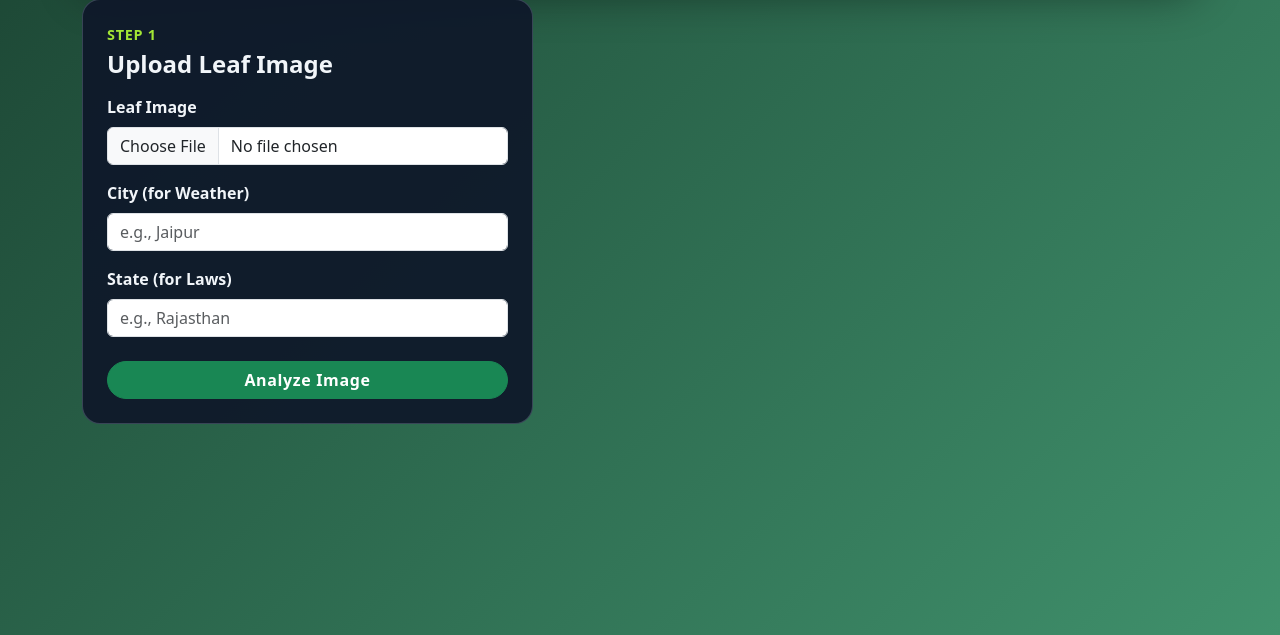
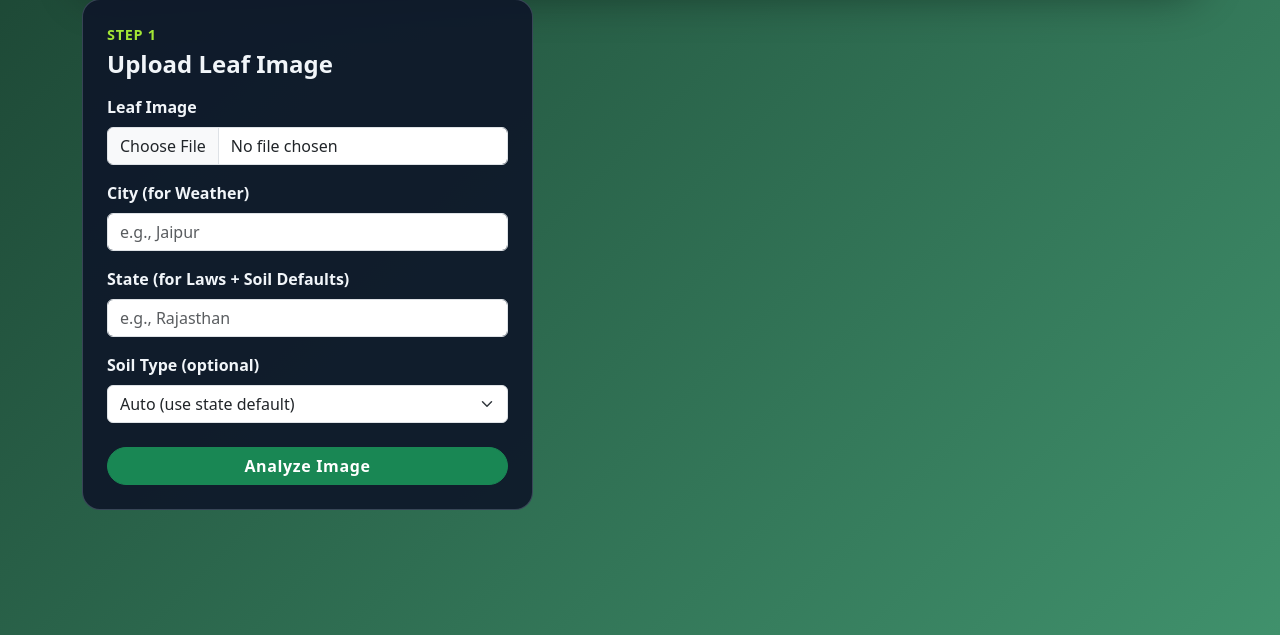
Before and after one commit to kshaunish2924/farming-help-app, a Flask app: page / in a window 1280 px wide. Shown: the part 165-800 px from the top of the page. Run offline with Flask 3, Linux system fonts and the light colour scheme.

Commit message:
Added soil advisory module (location + manual soil type) with fusion logic

```diff
--- a/app.py
+++ b/app.py
@@ -19,6 +19,8 @@ from tensorflow.keras.preprocessing import image as kimage
 import os
 os.makedirs("static/uploads", exist_ok=True)
 
+from flask import Flask, render_template, request, jsonify
+
 
 # Optional: load .env for local dev
 try:
@@ -31,6 +33,7 @@ except Exception:
 # Flask setup & constants
 # --------------------------------
 app = Flask(__name__)
+app.config["MAX_CONTENT_LENGTH"] = 5 * 1024 * 1024  # 5 MB
 
 UPLOAD_FOLDER = "static/uploads/"
 os.makedirs(UPLOAD_FOLDER, exist_ok=True)
@@ -310,6 +313,88 @@ def laws_for_state(state: Optional[str], predicted_label: Optional[str]) -> List
     return items
 
 # --------------------------------
+# Soil Add-on (Location + Manual Soil Type)
+# --------------------------------
+SOIL_CATALOG = _load_json_file("soil/soil_catalog.json") or {}
+STATE_SOILS = _load_json_file("soil/state_soils.json") or {}
+
+def get_state_default_soils(state: str) -> List[str]:
+    st = (state or "").strip()
+    if not st or st not in STATE_SOILS:
+        return []
+    return STATE_SOILS[st].get("default_soils", []) or []
+
+def get_soil_info(soil_type: Optional[str]) -> Optional[dict]:
+    if not soil_type:
+        return None
+    return SOIL_CATALOG.get(soil_type)
+
+def choose_soil(state: str, manual_soil: Optional[str]) -> Tuple[Optional[str], Optional[dict], str]:
+    """
+    Returns: (soil_type, soil_info, source)
+    source: 'manual' or 'default' or 'none'
+    """
+    manual_soil = (manual_soil or "").strip()
+    if manual_soil and manual_soil in SOIL_CATALOG:
+        return manual_soil, SOIL_CATALOG[manual_soil], "manual"
+
+    defaults = get_state_default_soils(state)
+    if defaults:
+        s = defaults[0]
+        return s, SOIL_CATALOG.get(s), "default"
+
+    return None, None, "none"
+
+def soil_weather_leaf_fusion_notes(soil_info: Optional[dict],
+                                  weather: Optional[dict],
+                                  predicted_label: Optional[str]) -> List[str]:
+    """
+    Adds extra recommendations based on soil traits + weather + disease label.
+    Keep it rule-based and PBL-friendly.
+    """
+    notes = []
+    if not soil_info:
+        return notes
+
+    traits = (soil_info.get("traits") or {})
+    base = (soil_info.get("baseline") or {})
+
+    # Baseline soil guidance
+    notes.append("### Soil-Based Advisory:")
+    for x in base.get("amendments", []):
+        notes.append(f"- **Soil amendment:** {x}")
+    for x in base.get("irrigation", []):
+        notes.append(f"- **Irrigation:** {x}")
+    for x in base.get("warnings", []):
+        notes.append(f"- ⚠ **Soil warning:** {x}")
+
+    # Weather-driven adjustments
+    if weather:
+        hum = weather.get("humidity")
+        temp = weather.get("temp_c")
+
+        # High humidity + poor drainage => fungal/waterlogging warning
+        if hum is not None and hum >= 75 and traits.get("drainage") in ("poor", "poor_to_medium"):
+            notes.append("- ⚠ **High humidity + poor drainage**: Increase drainage, avoid over-irrigation, keep foliage dry at night.")
+
+        # Temperature sweet-spot for fungal spread + high water retention soils
+        if temp is not None and 22 <= float(temp) <= 30 and traits.get("water_retention") in ("high",):
+            notes.append("- ⚠ **Warm + high water retention soil**: Fungal spread risk increases; ensure spacing, airflow, and morning watering only.")
+
+    # Leaf label adjustments (very simple but useful)
+    label = (predicted_label or "").lower()
+    if label:
+        if any(k in label for k in ["blight", "spot", "mildew", "rust"]):
+            # fungal-like
+            if traits.get("drainage") in ("poor", "poor_to_medium"):
+                notes.append("- ✅ Because disease looks fungal + soil drains poorly: prioritize drainage + avoid wet leaves; spray timing matters (avoid before rain).")
+        if "healthy" in label:
+            notes.append("- ✅ Plant looks healthy: follow soil maintenance + preventive schedule (compost + proper irrigation).")
+
+    return notes
+
+
+# --------------------------------
 # Weather Functions (with cache)
 # --------------------------------
 _weather_cache: Dict[str, Tuple[float, Optional[dict], Optional[str]]] = {}
@@ -508,6 +593,24 @@ def generate_gradcam(image_path: str) -> str:
 
     return out_path.replace("\\", "/")
 
+@app.route("/soil/recommendations", methods=["POST"])
+def soil_recommendations_api():
+    data = request.get_json(silent=True) or {}
+    state = (data.get("state") or "").strip()
+    soil_type = (data.get("soil_type") or "").strip()
+
+    chosen, info, source = choose_soil(state, soil_type)
+    defaults = get_state_default_soils(state)
+
+    return jsonify({
+        "state": state,
+        "chosen_soil": chosen,
+        "source": source,
+        "state_default_soils": defaults,
+        "soil_info": info
+    })
+
+
 
 # --------------------------------
 # ROUTES
@@ -530,6 +633,11 @@ def index():
     laws_links = []
     risk = None
     severity_ui = None  # for UI display (weather-based / fallback)
+    soil_type = ""
+    chosen_soil = None
+    soil_info = None
+    soil_source = None
+    soil_defaults = []
 
     if request.method == "POST":
         action = request.form.get("action", "analyze")
@@ -538,6 +646,10 @@ def index():
 
         # ------------------- ANALYZE -------------------
         if action == "analyze":
+            # ✅ SOIL INPUT (add here)
+            soil_type = request.form.get("soil_type", "").strip()
+            soil_defaults = get_state_default_soils(state)
+            chosen_soil, soil_info, soil_source = choose_soil(state, soil_type)
             file = request.files.get("file")
             if file and file.filename:
                 filename = secure_filename(file.filename)
@@ -569,6 +681,8 @@ def index():
                     humidity=weather["humidity"] if weather else None,
                     temperature=weather["temp_c"] if weather else None
                 )
+                recs += ["", "----", ""]
+                recs += soil_weather_leaf_fusion_notes(soil_info, weather, predicted_label)
 
                 # Marketplace & laws
                 market = marketplace_recommendations(predicted_label)
@@ -596,7 +710,10 @@ def index():
             existing = request.form.get("image_path", "")
             city = request.form.get("city", "").strip()
             state = request.form.get("state", "").strip() or ""
-
+            # ✅ SOIL INPUT (add here)
+            soil_type = request.form.get("soil_type", "").strip()
+            soil_defaults = get_state_default_soils(state)
+            chosen_soil, soil_info, soil_source = choose_soil(state, soil_type)
             if existing:
                 existing = existing.replace("\\", "/")
 
@@ -626,6 +743,8 @@ def index():
                         humidity=weather["humidity"] if weather else None,
                         temperature=weather["temp_c"] if weather else None
                     )
+                    recs += ["", "----", ""]
+                    recs += soil_weather_leaf_fusion_notes(soil_info, weather, predicted_label)
 
                     market = marketplace_recommendations(predicted_label)
                     laws_links = laws_for_state(state, predicted_label)
@@ -672,7 +791,14 @@ def index():
         city=city or "",
         state=state or "",
         risk=risk,
-        severity=severity_ui
+        severity=severity_ui,
+        soil_types=list(SOIL_CATALOG.keys()),
+        soil_defaults=soil_defaults,
+        soil_type=soil_type,
+        chosen_soil=chosen_soil,
+        soil_source=soil_source,
+        soil_info=soil_info
+
     )
 
 # --------------------------------
@@ -683,3 +809,9 @@ if __name__ == "__main__":
     if not OPENWEATHER_API_KEY:
         print("NOTE: Weather disabled until API key is set.")
     app.run(debug=True)
+
+from werkzeug.exceptions import RequestEntityTooLarge
+
+@app.errorhandler(RequestEntityTooLarge)
+def file_too_large(e):
+    return {"error": "File too large. Max 5MB."}, 413
--- a/templates/index.html
+++ b/templates/index.html
@@ -85,8 +85,40 @@
                     </div>
 
                     <div class="mb-3">
-                        <label class="form-label fw-semibold">State (for Laws)</label>
+                        <label class="form-label fw-semibold">State (for Laws + Soil Defaults)</label>
                         <input type="text" name="state" class="form-control" value="{{ state }}" placeholder="e.g., Rajasthan">
+                        {% if soil_defaults %}
+                        <div class="form-text text-light">
+                            Common soils for <strong>{{ state }}</strong>: {{ soil_defaults | join(", ") }}
+                        </div>
+                        {% endif %}
+                    </div>
+
+                    <!-- ✅ Soil add-on -->
+                    <div class="mb-3">
+                        <label class="form-label fw-semibold">Soil Type (optional)</label>
+                        <select name="soil_type" class="form-select">
+                            <option value="">Auto (use state default)</option>
+                            {% for s in soil_types %}
+                                <option value="{{ s }}" {% if soil_type==s %}selected{% endif %}>{{ s }}</option>
+                            {% endfor %}
+                        </select>
+
+                        {% if chosen_soil %}
+                        <div class="form-text text-light">
+                            Selected soil: <strong>{{ chosen_soil }}</strong>
+                            {% if soil_source %} ({{ soil_source }}){% endif %}
+                        </div>
+                        {% endif %}
+
+                        {% if soil_info and soil_info.traits %}
+                        <div class="form-text text-light">
+                            Traits:
+                            <span class="badge bg-secondary">Water: {{ soil_info.traits.water_retention }}</span>
+                            <span class="badge bg-secondary">Drainage: {{ soil_info.traits.drainage }}</span>
+                            <span class="badge bg-secondary">pH: {{ soil_info.traits.ph_tendency }}</span>
+                        </div>
+                        {% endif %}
                     </div>
 
                     <button class="btn btn-success btn-main w-100 mt-2">Analyze Image</button>
@@ -110,6 +142,8 @@
                     <input type="hidden" name="image_path" value="{{ image_path_internal }}">
                     <input type="hidden" name="city" value="{{ city }}">
                     <input type="hidden" name="state" value="{{ state }}">
+                    <!-- ✅ keep soil selection for Grad-CAM too -->
+                    <input type="hidden" name="soil_type" value="{{ soil_type }}">
                     <button class="btn btn-warning btn-main w-100">Generate Grad-CAM 🔥</button>
                 </form>
             </div>
@@ -140,6 +174,13 @@
                         {% if severity %}
                         <p class="mb-0">
                             <strong>Severity (Weather-based view):</strong> {{ severity }}
+                        </p>
+                        {% endif %}
+
+                        {% if chosen_soil %}
+                        <p class="mb-0 mt-2">
+                            <strong>Soil Context:</strong> {{ chosen_soil }}
+                            {% if soil_source %} ({{ soil_source }}){% endif %}
                         </p>
                         {% endif %}
                     </div>
@@ -181,7 +222,7 @@
             </div>
             {% endif %}
 
-            <!-- Recommendations (with severity line at top) -->
+            <!-- Recommendations -->
             {% if recommendations %}
             <div class="soft-card p-4 mb-4">
                 <p class="section-title mb-1">Advisory</p>
```
Also changed, not shown: soil/soil_catalog.json (added, +198 -0 lines), soil/stae_soils.json (added, +14 -0 lines).
